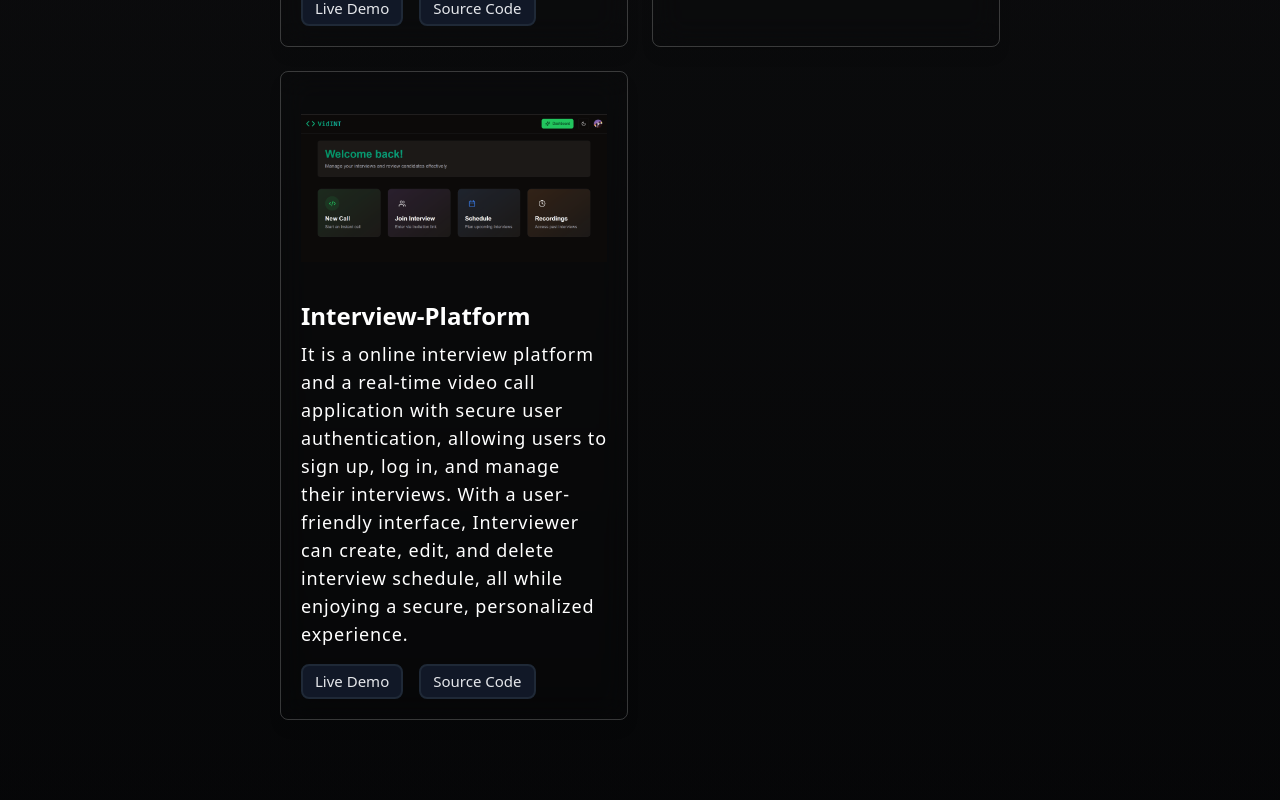
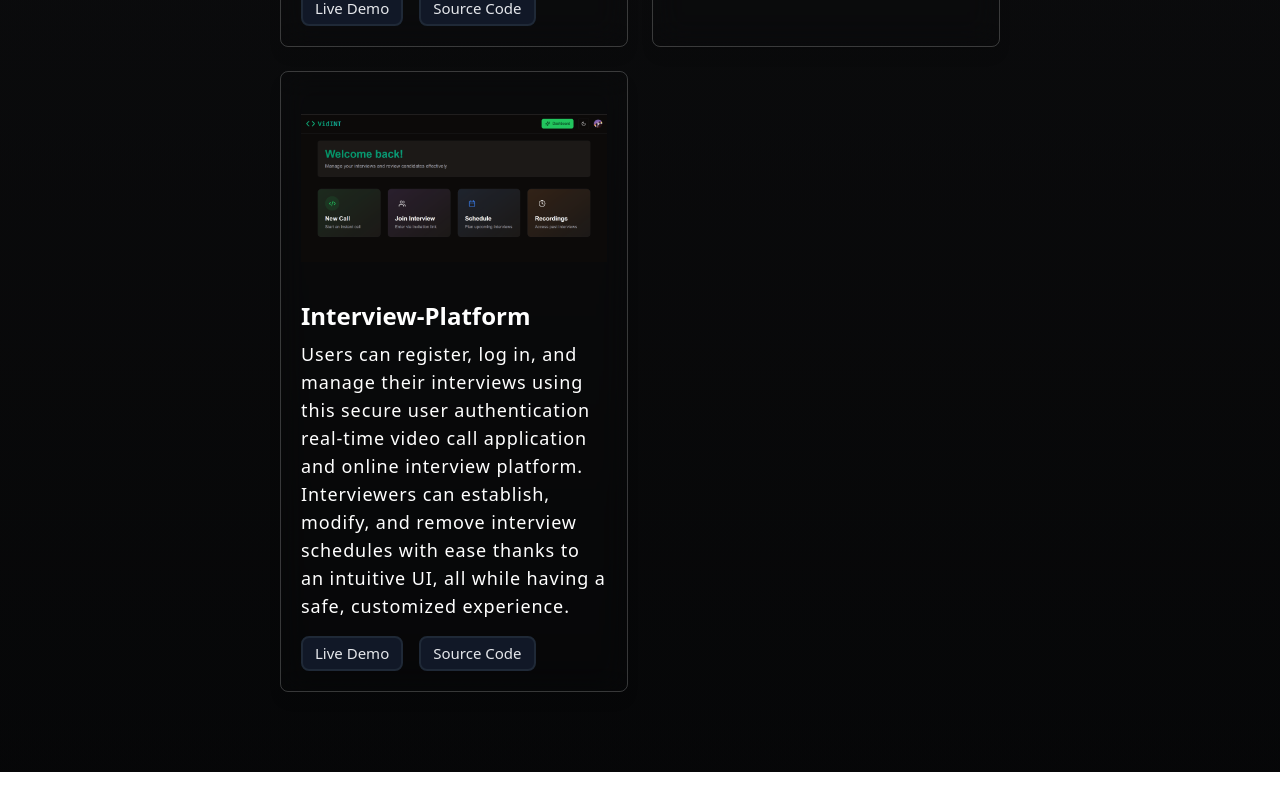
Before and after one commit to Ak-Yadav3122/Portfolio, a React (Vite) app: page / in a window 1280 px wide. Shown: the part 1518-2318 px from the top of the page. After the commit the page ends 2290 px from the top, so only its background shows below. Built offline with nearby package versions, Linux system fonts and the light colour scheme.

Commit message:
update the desc of jobportal project

```diff
--- a/src/components/Projects.js
+++ b/src/components/Projects.js
@@ -4,7 +4,7 @@ const projects = [
     id: 1,
     title: "Music Academy",
     description:
-      "The Music Academy project, developed with Next.js, provides an engaging, high-performance platform for music education. Utilizing Next.js server-side rendering (SSR) and static site generation (SSG), it ensures fast load times, enhancing user experience. The platform includes personalized user dashboards, enabling students to track progress and enroll in classes",
+      "The Music Academy project, developed with Next.js, provides an engaging, high-performance platform for music education. Utilizing Next.js server-side rendering (SSR) and static site generation (SSG), it ensures fast load times, enhancing user experience. The platform includes personalized user dashboards, enabling students to track progress and enroll in classes.",
     image: "/assets/music-Academy-ss.png", // Path to the thumbnail image
     video: "/video/musicAcademy.gif", // Path to the video file
 
@@ -25,7 +25,7 @@ const projects = [
     id: 3,
     title: "Interview-Platform",
     description:
-      "It is a online interview platform and a real-time video call application with secure user authentication, allowing users to sign up, log in, and manage their interviews. With a user-friendly interface, Interviewer can create, edit, and delete interview schedule, all while enjoying a secure, personalized experience.",
+      "Users can register, log in, and manage their interviews using this secure user authentication real-time video call application and online interview platform. Interviewers can establish, modify, and remove interview schedules with ease thanks to an intuitive UI, all while having a safe, customized experience.",
     image: "/assets/video-Interview-ss.png",
     video: "/video/videoInterview.gif",
     liveLink: "https://interview-plateform.vercel.app/",
```
